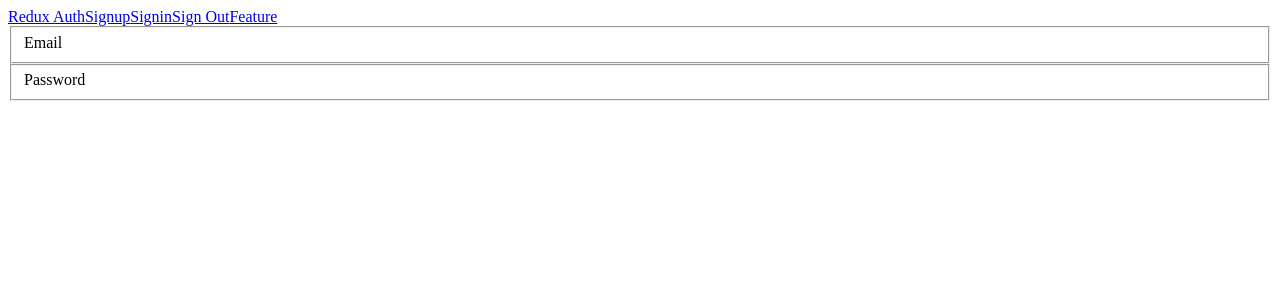
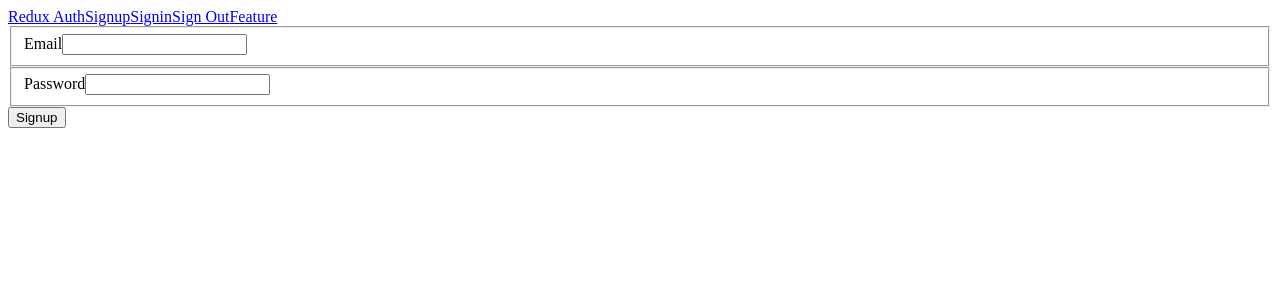
Before and after one commit to seangrant118/recipe-app, a React (Create React App) app in the folder client/: page /signup in a window 1280 px wide. Shown: the top 300 px of the page. Built offline with nearby package versions, Linux system fonts and the light colour scheme.

Commit message:
calling the api

```diff
--- /dev/null
+++ b/client/src/actions/index.js
@@ -0,0 +1,6 @@
+import axios from "axios";
+import { AUTH_USER } from "./types";
+
+export const signup = formProps => dispatch => {
+  axios.post("http://localhost:3090/signup", formProps);
+};
--- /dev/null
+++ b/client/src/actions/types.js
@@ -0,0 +1 @@
+export const AUTH_USER = "auth_user";
--- a/client/src/components/auth/Signup.js
+++ b/client/src/components/auth/Signup.js
@@ -1,18 +1,43 @@
 import React from "react";
+import { reduxForm, Field } from "redux-form";
+import { compose } from "redux";
+import { connect } from "react-redux";
+import * as actions from "../../actions";
 
 class Signup extends React.Component {
+  onSubmit = formProps => {
+    this.props.signup(formProps);
+  };
+
   render() {
+    const { handleSubmit } = this.props;
     return (
-      <form>
+      <form onSubmit={handleSubmit(this.onSubmit)}>
         <fieldset>
           <label>Email</label>
+          <Field
+            name="email"
+            type="text"
+            component="input"
+            autoComplete="off"
+          />
         </fieldset>
         <fieldset>
           <label>Password</label>
+          <Field
+            name="password"
+            type="password"
+            component="input"
+            autoComplete="off"
+          />
         </fieldset>
+        <button>Signup</button>
       </form>
     );
   }
 }
 
-export default Signup;
+export default compose(
+  connect(null, actions),
+  reduxForm({ form: "signup" })
+)(Signup);
--- a/client/src/index.js
+++ b/client/src/index.js
@@ -2,15 +2,18 @@
 import ReactDOM from "react-dom";
 import { BrowserRouter, Route } from "react-router-dom";
 import { Provider } from "react-redux";
-import { createStore } from "redux";
+import { createStore, applyMiddleware } from "redux";
+import reduxThunk from "redux-thunk";
 
 import App from "./components/App";
 import Welcome from "./components/Welcome";
 import Signup from "./components/auth/Signup";
 import reducers from "./reducers";
 
+const store = createStore(reducers, {}, applyMiddleware(reduxThunk));
+
 ReactDOM.render(
-  <Provider store={createStore(reducers, {})}>
+  <Provider store={store}>
     <BrowserRouter>
       <App>
         <Route path="/" exact={true} component={Welcome} />
--- a/client/src/reducers/index.js
+++ b/client/src/reducers/index.js
@@ -1,6 +1,8 @@
 import { combineReducers } from "redux";
+import { reducer as formReducer } from "redux-form";
 import auth from "./auth";
 
 export default combineReducers({
-  auth
+  auth,
+  form: formReducer
 });
```
